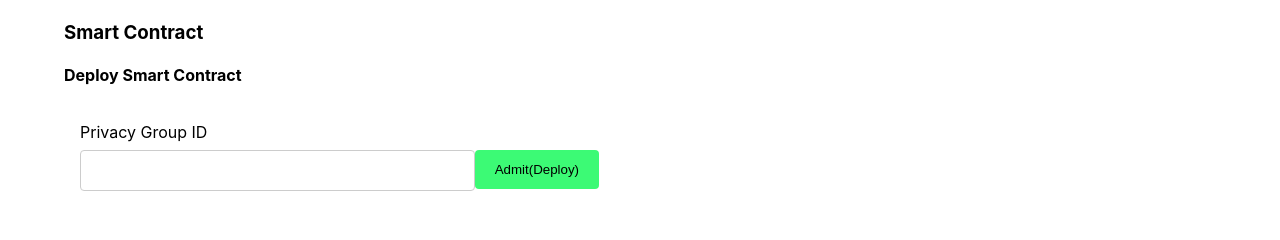
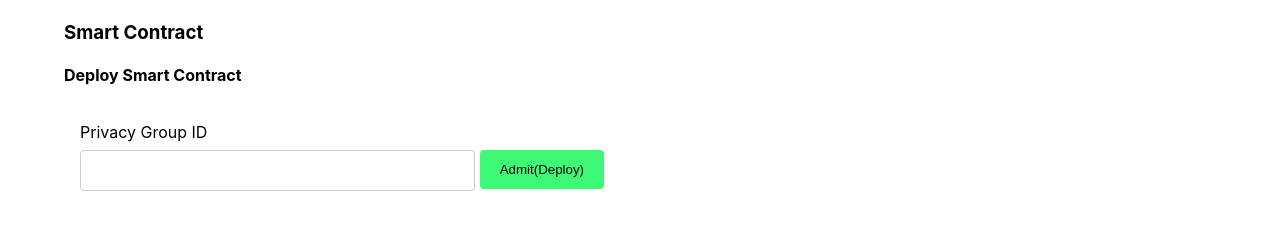
Before and after one commit to alfredotasty/Hyperledger-Besu-EMR, a React (Create React App) app in the folder Applications/frontend/: page / in a window 1280 px wide. Shown: the part 1021-1261 px from the top of the page. Built offline with nearby package versions, Linux system fonts and the light colour scheme.

Commit message:
fix css button admit
Add margin-left at css button admit

```diff
--- a/Applications/frontend/src/App.css
+++ b/Applications/frontend/src/App.css
@@ -149,7 +149,7 @@
         width: auto;
         border-radius: 4px;
         margin: 8px 0 ;
-        margin-left: 0px;
+        margin-left: 5px;
   }
 
 
```
